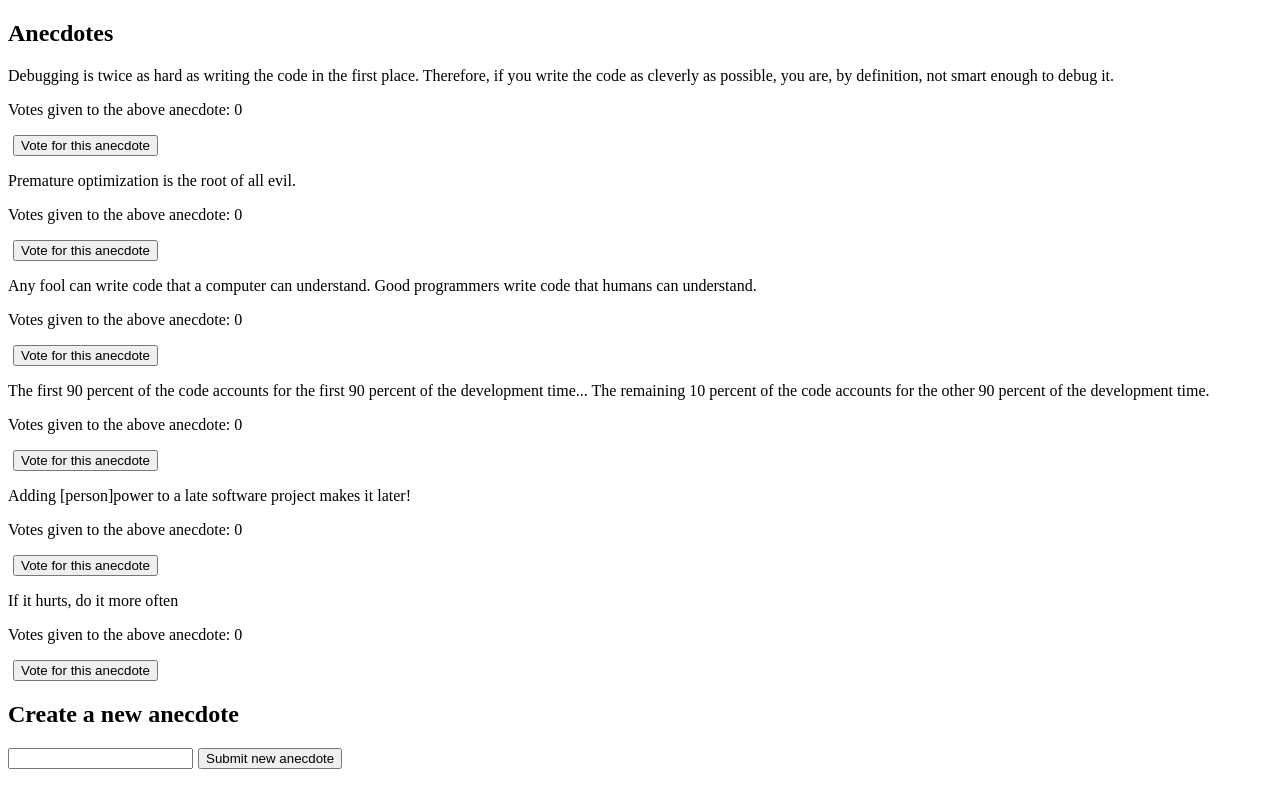
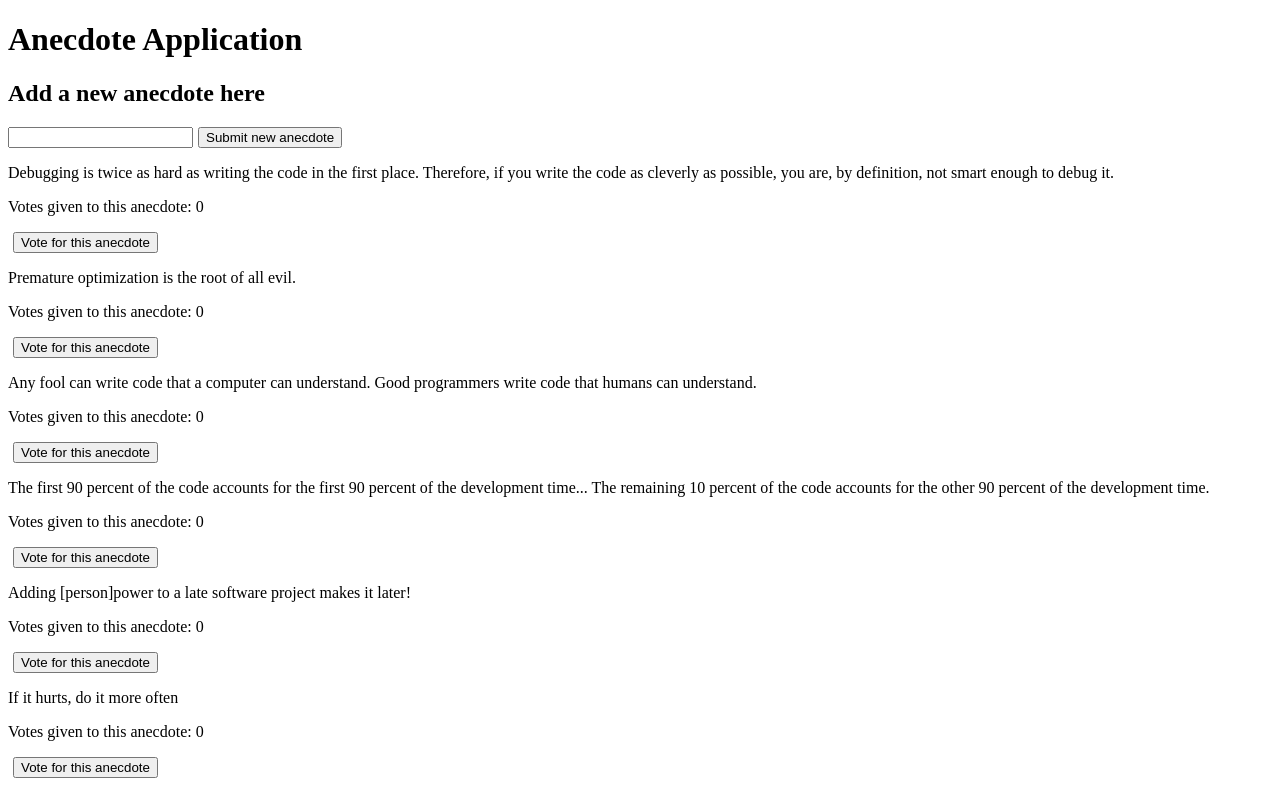
Before and after one commit to banaanihillo/exercise6-redux, a React (Create React App) app: page / in a window 1280 px wide. Built offline with nearby package versions, Linux system fonts and the light colour scheme.

Commit message:
Commited exercise 6-8 (Anecdotes redux)
Separated anecdote display and voting into a new component

```diff
--- a/src/App.js
+++ b/src/App.js
@@ -1,37 +1,14 @@
 import React from "react"
-import {useSelector, useDispatch} from "react-redux"
-import {addVote} from "./reducers/anecdoteReducer"
 import AnecdoteForm from "./components/AnecdoteForm"
+import AnecdoteList from "./components/AnecdoteList"
 
 const App = () => {
-    const anecdotes = useSelector(state =>
-        state.reverse(state.sort((comparable, comparator) =>
-            (comparable.votes - comparator.votes)
-        ))
-    )
-    const dispatch = useDispatch()
-
-    const vote = (anecdote) => {
-        dispatch(addVote(anecdote.id))
-        console.log(`Successfully voted for "${anecdote.content}".`)
-    }
-
-
 
     return (
         <div>
-            <h2> Anecdotes </h2>
-            {anecdotes.map(anecdote =>
-                <div key = {anecdote.id}>
-                    <p> {anecdote.content} </p>
-                    <p> Votes given to the above anecdote: {anecdote.votes} </p>
-                    <button onClick = {() => vote(anecdote)}>
-                        Vote for this anecdote
-                    </button>
-                </div>
-            )}
-            <h2> Create a new anecdote </h2>
+            <h1> Anecdote Application </h1>
             <AnecdoteForm />
+            <AnecdoteList />
         </div>
     )
 }
--- a/src/components/AnecdoteForm.js
+++ b/src/components/AnecdoteForm.js
@@ -13,6 +13,7 @@ const AnecdoteForm = () => {
 
     return (
         <form onSubmit = {createAnecdote}>
+            <h2> Add a new anecdote here </h2>
             <input name = "newAnecdote" />
             <button type = "submit"> Submit new anecdote </button>
         </form>
--- /dev/null
+++ b/src/components/AnecdoteList.js
@@ -0,0 +1,32 @@
+import React from "react"
+import {useDispatch, useSelector} from "react-redux"
+import {addVote} from "../reducers/anecdoteReducer"
+
+const AnecdoteList = () => {
+    const dispatch = useDispatch()
+    const anecdotes = useSelector(state =>
+        state.reverse(state.sort((comparable, comparator) =>
+            (comparable.votes - comparator.votes)
+        ))
+    )
+
+    const vote = (anecdote) => {
+        dispatch(addVote(anecdote.id))
+        console.log(`Successfully voted for "${anecdote.content}".`)
+    }
+
+    return (
+        <div>
+            {anecdotes.map(anecdote =>
+                <div key = {anecdote.id}>
+                    <p> {anecdote.content} </p>
+                    <p> Votes given to this anecdote: {anecdote.votes} </p>
+                    <button onClick = {() => vote(anecdote)}>
+                        Vote for this anecdote
+                    </button>
+                </div>
+            )}
+        </div>
+    )
+}
+export default AnecdoteList
```
